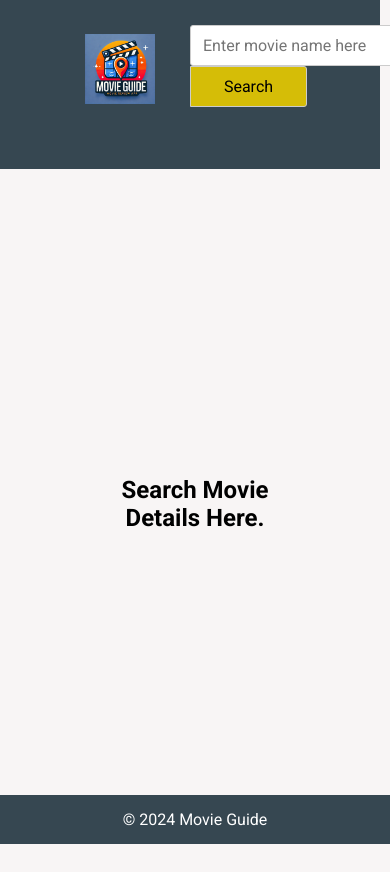
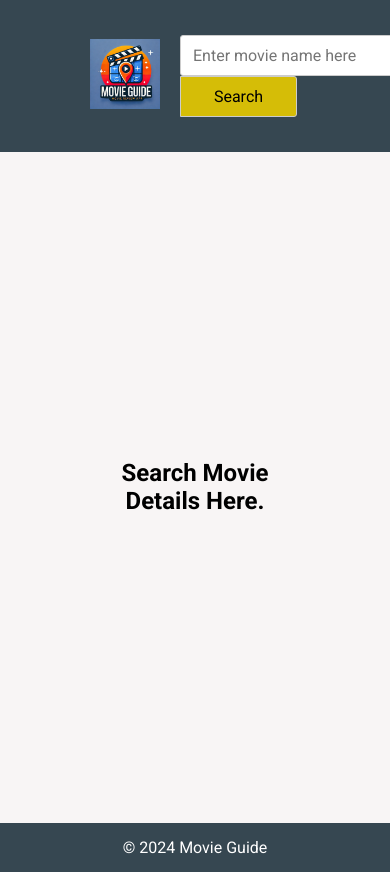
Before and after one commit to pooja-0507/Movie-Guide, a plain HTML site: page index.html in a window 390 px wide. Shown: the top 872 px of the page. Before the commit the page ends 844 px from the top, so only its background shows below. Drawn offline with Linux system fonts and the light colour scheme.

Commit message:
final updated style.css

```diff
--- a/style.css
+++ b/style.css
@@ -18,23 +18,18 @@ body {
 }
 
 nav {
-    position: relative;
     background: rgba(3, 25, 37, 0.787);
     color: white;
-    margin-right: 10px;
     padding: 15px 0;
-    height: 20vh;
 }
 
 .navbar {
-    position: relative;
     display: flex;
     justify-content: space-between;
     align-items: center;
-    max-width: 100vw;
+    max-width: 90vw;
     margin: 0 30px;
     padding: 0 10px;
-
 }
 
 .logo {
@@ -46,8 +41,8 @@ nav {
 .logo img {
     height: 70px;
     width: auto;
-    margin:15px;
     padding-left: 40px;
+    margin:20px;
 }
 
 .logo h1 {
@@ -58,8 +53,7 @@ nav {
     display: flex;
     justify-content: space-around;
     align-items: center;
-    margin: 20px; /* Added margin to create space below the search container */
-
+    margin: 20px 0; /* Added margin to create space below the search container */
 }
 
 .search-container input {
@@ -69,7 +63,6 @@ nav {
     border: 1px solid #ccc;
     width: 35vw;
     margin-right: 5px;
-
 }
 
 .search-container button {
@@ -92,7 +85,6 @@ main {
     max-width: 1100px;
     margin: 40px auto;
     padding: 0 15px;
-    height: 50vh;
 }
 
 main section {
@@ -125,8 +117,10 @@ main section {
 .movie-poster img {
     max-height: 220px;
     width: 300px;
+    object-fit:contain;
     object-fit: contain;
     border-radius: 3px;
+
 }
 
 .movie-info {
@@ -181,80 +175,68 @@ footer {
     padding-top: 15px;
     padding-bottom: 15px;
     color: white;
+
 }
-
 /* Responsive styles */
 @media (max-width: 1200px) {
     .navbar {
         margin: 0 20px;
     }
-
     .search-container input {
         width: 45vw;
     }
-
     .search-container button {
         width: 10vw;
     }
-
     main section {
         width: 90vw;
     }
-
     .movie-container {
         width: 80vw;
     }
 }
-
 @media (max-width: 800px) {
     .search-container input {
-        width: 50vw;
+        width: 60vw;
     }
-
     .search-container button {
         width: 20vw;
     }
-
     .movie-poster img {
         max-height: 180px;
         width: 250px;
     }
-
+    /* Hide the header h1 on small screens */
+       .logo h1 {
+        display: none; /* Hides the header h1 */
+    }
     .movie-info h2 {
         font-size: 24px;
     }
 }
-
 @media (max-width: 600px) {
-
 
     .logo h1 {
         font-size: 20px;
     }
-
     .search-container input {
         width: 60vw;
     }
-
     .search-container button {
         width: 30vw;
     }
-
     .movie-info h2 {
         font-size: 22px;
     }
-
     .movie-info p {
         font-size: 14px;
     }
-
     /* Hide the header h1 on small screens */
     .logo h1 {
         display: none; /* Hides the header h1 */
     }
-
     /* Add margin to the search container for spacing */
     .search-container {
-        margin-top: 10px; /* Adjust this value to increase/decrease space */
+        margin-top: 20px; /* Adjust this value to increase/decrease space */
     }
 }
```
